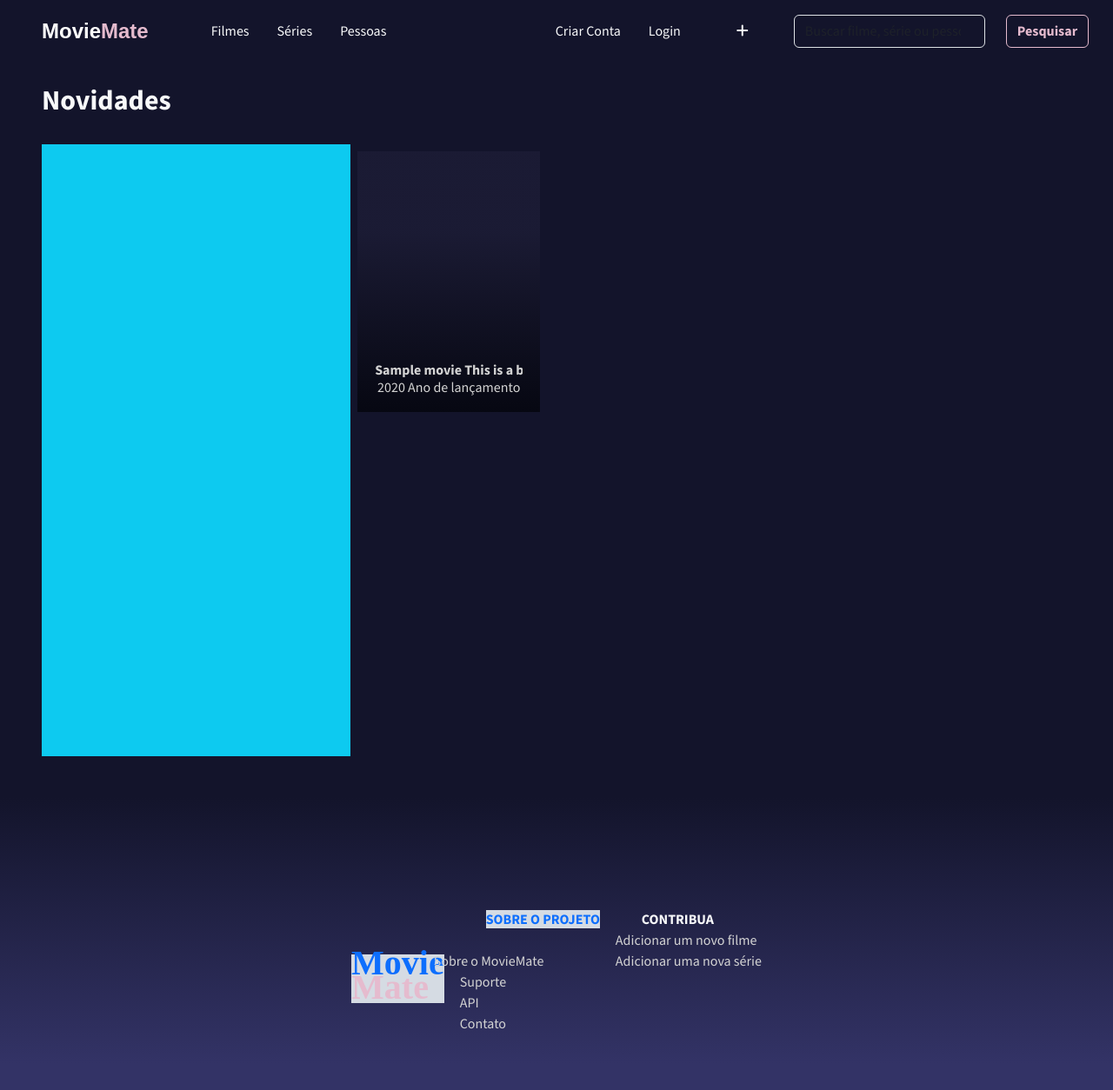
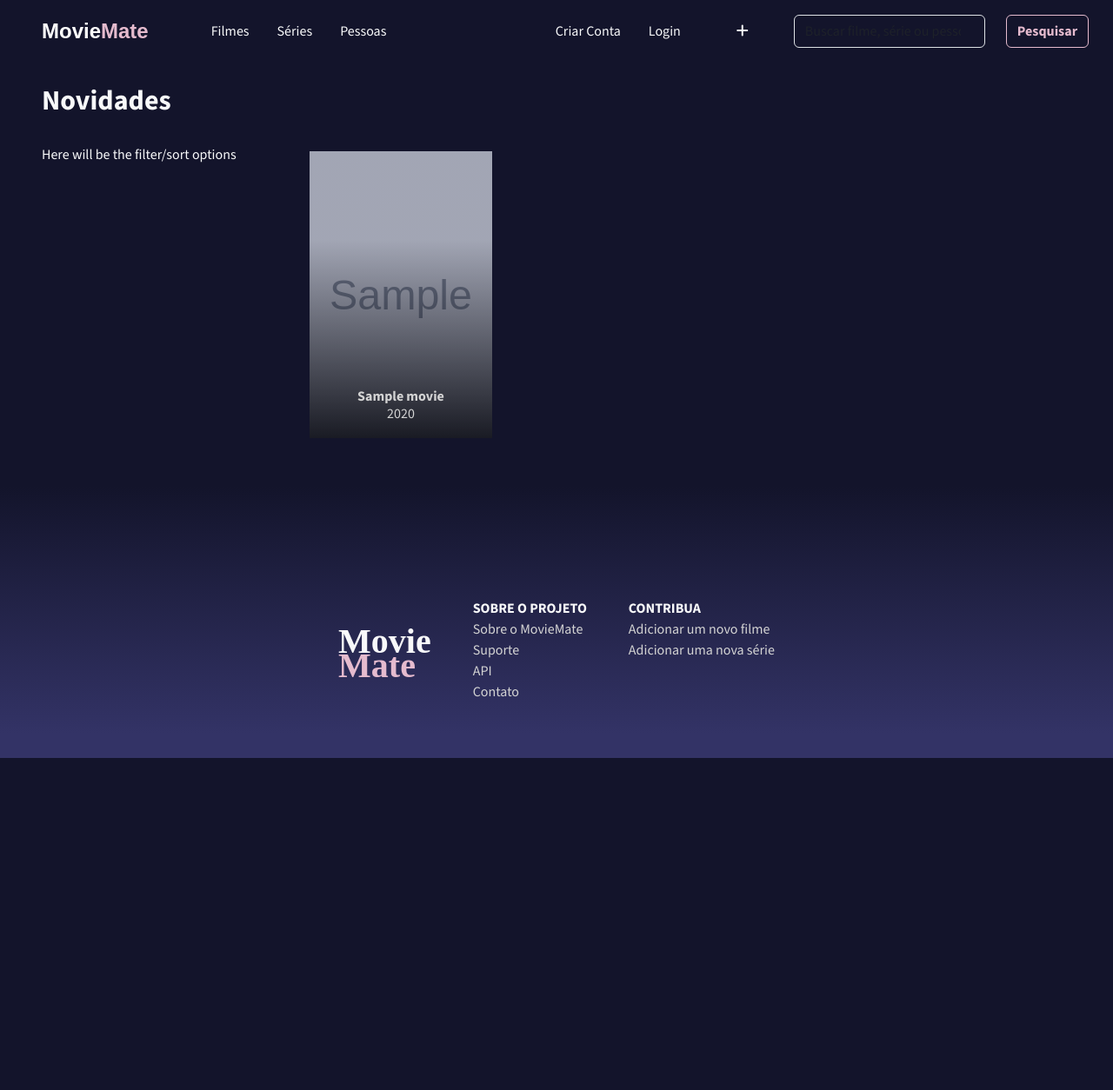
Before and after one commit to evanapimenta/film-catalog, a Django app: template templates/movies/all_latest.html in a window 1280 px wide. Shown: the whole page at 87% size. After the commit the page ends 872 px from the top, so only its background shows below. Run offline with Django 4.2, Linux system fonts and the light colour scheme; the template is opened without the code that fills it: most values are stand-ins (such as "Sample title", 1, 10 or a date in 2020); grey boxes marked "Sample" are stand-in pictures; some libraries are stand-ins or nearby versions; some web fonts are replaced.

Commit message:
Create "Latest releases" page, UI updates and refactoring

```diff
--- a/core/settings.py
+++ b/core/settings.py
@@ -122,6 +122,9 @@
 
 STATIC_URL = '/static/'
 STATICFILES_DIRS = [os.path.join(BASE_DIR, 'static')]
+STATIC_ROOT = os.path.join(BASE_DIR, 'static', 'assets')
+
+
 
 # Default primary key field type
 # https://docs.djangoproject.com/en/4.2/ref/settings/#default-auto-field
--- a/static/css/styles.css
+++ b/static/css/styles.css
@@ -8,6 +8,7 @@
 
 /* vars */
 :root {
+    --main-banner: url('../assets/mm.jpg');
     --genre-action: url('https://www.syfy.com/sites/syfy/files/2019/05/john-wick-2017-image-3840x2400.jpg');
     --genre-adventure: url('https://sm.ign.com/ign_br/screenshot/default/jumanji-2-2_x968.jpg');
     --genre-comedy: url('https://s3.crackedcdn.com/phpimages/article/2/8/4/858284.jpg');
@@ -19,6 +20,10 @@
     --genre-mistery: url('https://www.slashfilm.com/img/gallery/is-knives-out-3-still-happening-its-no-mystery-that-netflix-wants-more-murder/intro-1696619280.jpg');
     --genre-musical: url('https://www.denofgeek.com/wp-content/uploads/2023/03/Singin-in-the-Rain-Main-Image.jpg');
     --genre-romance: url('https://hips.hearstapps.com/hmg-prod/images/hbz-most-romantic-movies-pride-and-prejudice-1549569450.jpg');
+}
+
+.w-100.h-100.d-flex.flex-column.justify-content-center.main-banner {
+    background-image: var(--main-banner);
 }
 
 .genre.action {
@@ -382,8 +387,8 @@
 
 #footer-links a {
     text-decoration: none;
+    list-style: none;
     color: #D3D3D3;
-    margin-left: -30px;
 }
 
 footer h3 {
@@ -459,22 +464,28 @@
 
 /* list view templates */
 
-.list-view {
+/* .list-view {
     height: 100vh;
     color: #D3D3D3;
-}
+    max-width: 500px;
+    background-color: red;
+    display: flex;
+    flex-direction: row;
+}*/
 
 .sidebar {
-    width: 30%;
-}
-
-.main-view {
-    width: 70%;
+    width: 300px;
     height: auto;
 }
 
+
+.main-view {
+    max-width: 65em;
+}
+
 .list-view-card {
-    background-color: url('% static movie.poster %');
     width: 210px;
-    height: 300px;
+    height: 330px;
+    background-size: cover;
+    background-position: 50% 50%;
 }
--- a/templates/footer.html
+++ b/templates/footer.html
@@ -1,9 +1,11 @@
 {% block footer %}
-    <footer class="d-flex flex-row text-light gap-5 justify-content-center align-items-center" style="  background: rgb(51,51,102);
+    <footer class="d-flex flex-row text-light gap-5 justify-content-center align-items-center" style="background: rgb(51,51,102);
     background: linear-gradient(0deg, rgba(51,51,102,1) 9%, rgba(19,20,43,1) 100%); padding-top: 5em;">
         <div class="d-flex flex-column"><h3>Movie</h3><h3 style="color: #e5bbce;">Mate</span></h3></div>
+
+
         <div class="align-self-start py-5">
-            <p class="d-inline fw-bold">SOBRE O PROJETO</p>
+            <p class="d-inline fw-bold px-n3">SOBRE O PROJETO</p>
             <ul id="footer-links">
                 <li><a href="">Sobre o MovieMate</a></li>
                 <li><a href="">Suporte</a></li>
@@ -18,5 +20,8 @@
                 <li><a href="">Adicionar uma nova série</a></li>
             </ul>
         </div>
+
+
+
     </footer>
 {% endblock %}
--- a/templates/index.html
+++ b/templates/index.html
@@ -1,11 +1,11 @@
 {% extends "base.html" %}
+{% block index %}
 {% load static %}
-{% block index %}
 <body>
     <div id="container" class="w-100">
         <!-- Section 1 -->
         <section id="section-1" class="h-100 d-flex flex-row text-light">
-            <div class="w-100 h-100 d-flex flex-column justify-content-center" style="background-image: url('https://i.imgur.com/A8rGZtQ.jpg'); background-size: cover;">
+            <div class="w-100 h-100 d-flex flex-column justify-content-center main-banner" style="background-size: cover;">
 
             <div class="d-flex flex-column align-items-center">
                 <h1 style="font-family: 'Rethink Sans', sans-serif; font-weight: 800; font-size: 3em;">Bem vindo!</h1>
--- a/templates/movies/all_latest.html
+++ b/templates/movies/all_latest.html
@@ -7,25 +7,28 @@
 </div>
 
 <div class="list-view p-5 d-flex flex-row">
-    <div class="sidebar d-flex bg-info"></div>
-    <div class="main-view d-flex flex-column p-2">
-
+    <div class="sidebar d-flex text-light">Here will be the filter/sort options</div>
+    <div class="main-view d-flex p-2 flex-column">
+        <div class="d-flex flex-row gap-4 flex-wrap">
+            {% for movie in movies %}
                 <!-- Div for the individual movies -->
-        <div class="list-view-card">
-            <a href="#" class="" style="background-image: url('{% static movie.poster %}'); text-decoration: none;">
+                <a href="#" class="" style="text-decoration: none;">
+                    <div class="list-view-card" style="background-image: url('{% static movie.poster %}');">
                     <div id="overlay">
                         <div>
                             <p>
                                 <div class="text-truncate" style="max-width: 170px;">
-                            <span class="fw-bold lh-1 d-block">{{ movie.title }} This is a big ass movie title that is very long and weird and not fitting at all.</span>
-                            <span class="fw-light d-block">{{ movie.year }} Ano de lançamento</span>
+                                    <span class="fw-bold lh-1 d-block">{{ movie.title }}</span>
+                                    <span class="fw-light d-block">{{ movie.year|date:"Y" }}</span>
                                 </div>
                             </p>
                         </div>
                     </div>
                 </div>
+            </a>
                 <!-- End div for the individual movies -->
-
+            {% endfor %}
+        </div>
     </div>
 </div>
 {% endblock %}
```
Also changed, not shown: catalog/views.py (+9 -1 lines), static/assets/a.jpg (added), static/assets/meangirls_2004_original_film_art_5000x.webp (added), static/assets/mm.jpg (added), static/assets/no-image_ZGjrluA.jpg (deleted). Lines whose indentation alone changed are shown as unchanged.
